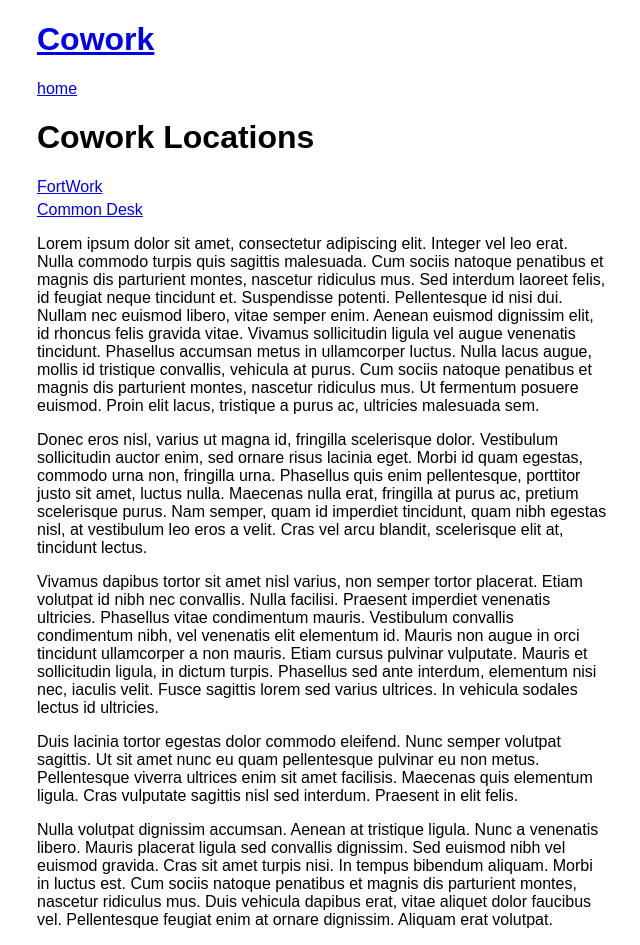
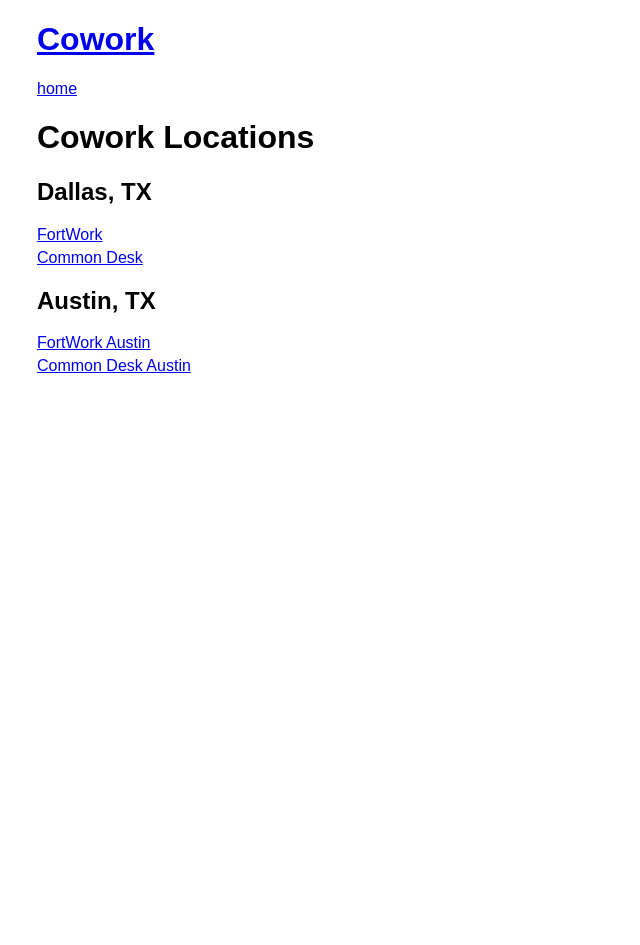
Before and after one commit to coworkingdotcom/cowork, a Jekyll site: the page built from index.html, in a window 1280 px wide. Shown: the whole page, without its empty margins (318-958 px from the left). Built offline with Jekyll 4.4.1, drawn with Linux system fonts in a browser that asks for light colours; Markdown is read by kramdown in place of the engine named in the settings; after the commit the page ends 900 px from its top, so only the background shows below that.

Commit message:
added cities file to control ordering of city data

```diff
--- a/index.html
+++ b/index.html
@@ -6,31 +6,14 @@
 <h1>Cowork Locations</h1>
 
 <div>
-{% for cowork in site.data.dallas_tx %}
-  <div class="cowork">
-    <a href="{{ cowork.website }}">
-      {{ cowork.name }}
-    </a>
-  </div>
+{% for city in site.data._cities %}
+  <h2>{{ city.city }}, {{ city.state }}</h2>
+  {% for cowork in site.data[city.filename] %}
+    <div class="cowork">
+      <a href="{{ cowork.website }}">
+        {{ cowork.name }}
+      </a>
+    </div>
+  {% endfor %}
 {% endfor %}
 </div>
-
-<p>
-Lorem ipsum dolor sit amet, consectetur adipiscing elit. Integer vel leo erat. Nulla commodo turpis quis sagittis malesuada. Cum sociis natoque penatibus et magnis dis parturient montes, nascetur ridiculus mus. Sed interdum laoreet felis, id feugiat neque tincidunt et. Suspendisse potenti. Pellentesque id nisi dui. Nullam nec euismod libero, vitae semper enim. Aenean euismod dignissim elit, id rhoncus felis gravida vitae. Vivamus sollicitudin ligula vel augue venenatis tincidunt. Phasellus accumsan metus in ullamcorper luctus. Nulla lacus augue, mollis id tristique convallis, vehicula at purus. Cum sociis natoque penatibus et magnis dis parturient montes, nascetur ridiculus mus. Ut fermentum posuere euismod. Proin elit lacus, tristique a purus ac, ultricies malesuada sem.
-</p>
-
-<p>
-Donec eros nisl, varius ut magna id, fringilla scelerisque dolor. Vestibulum sollicitudin auctor enim, sed ornare risus lacinia eget. Morbi id quam egestas, commodo urna non, fringilla urna. Phasellus quis enim pellentesque, porttitor justo sit amet, luctus nulla. Maecenas nulla erat, fringilla at purus ac, pretium scelerisque purus. Nam semper, quam id imperdiet tincidunt, quam nibh egestas nisl, at vestibulum leo eros a velit. Cras vel arcu blandit, scelerisque elit at, tincidunt lectus.
-</p>
-
-<p>
-Vivamus dapibus tortor sit amet nisl varius, non semper tortor placerat. Etiam volutpat id nibh nec convallis. Nulla facilisi. Praesent imperdiet venenatis ultricies. Phasellus vitae condimentum mauris. Vestibulum convallis condimentum nibh, vel venenatis elit elementum id. Mauris non augue in orci tincidunt ullamcorper a non mauris. Etiam cursus pulvinar vulputate. Mauris et sollicitudin ligula, in dictum turpis. Phasellus sed ante interdum, elementum nisi nec, iaculis velit. Fusce sagittis lorem sed varius ultrices. In vehicula sodales lectus id ultricies.
-</p>
-
-<p>
-Duis lacinia tortor egestas dolor commodo eleifend. Nunc semper volutpat sagittis. Ut sit amet nunc eu quam pellentesque pulvinar eu non metus. Pellentesque viverra ultrices enim sit amet facilisis. Maecenas quis elementum ligula. Cras vulputate sagittis nisl sed interdum. Praesent in elit felis.
-</p>
-
-<p>
-Nulla volutpat dignissim accumsan. Aenean at tristique ligula. Nunc a venenatis libero. Mauris placerat ligula sed convallis dignissim. Sed euismod nibh vel euismod gravida. Cras sit amet turpis nisi. In tempus bibendum aliquam. Morbi in luctus est. Cum sociis natoque penatibus et magnis dis parturient montes, nascetur ridiculus mus. Duis vehicula dapibus erat, vitae aliquet dolor faucibus vel. Pellentesque feugiat enim at ornare dignissim. Aliquam erat volutpat.
-</p>
```
Also changed, not shown: _data/_cities.yml (added, +7 -0 lines).
